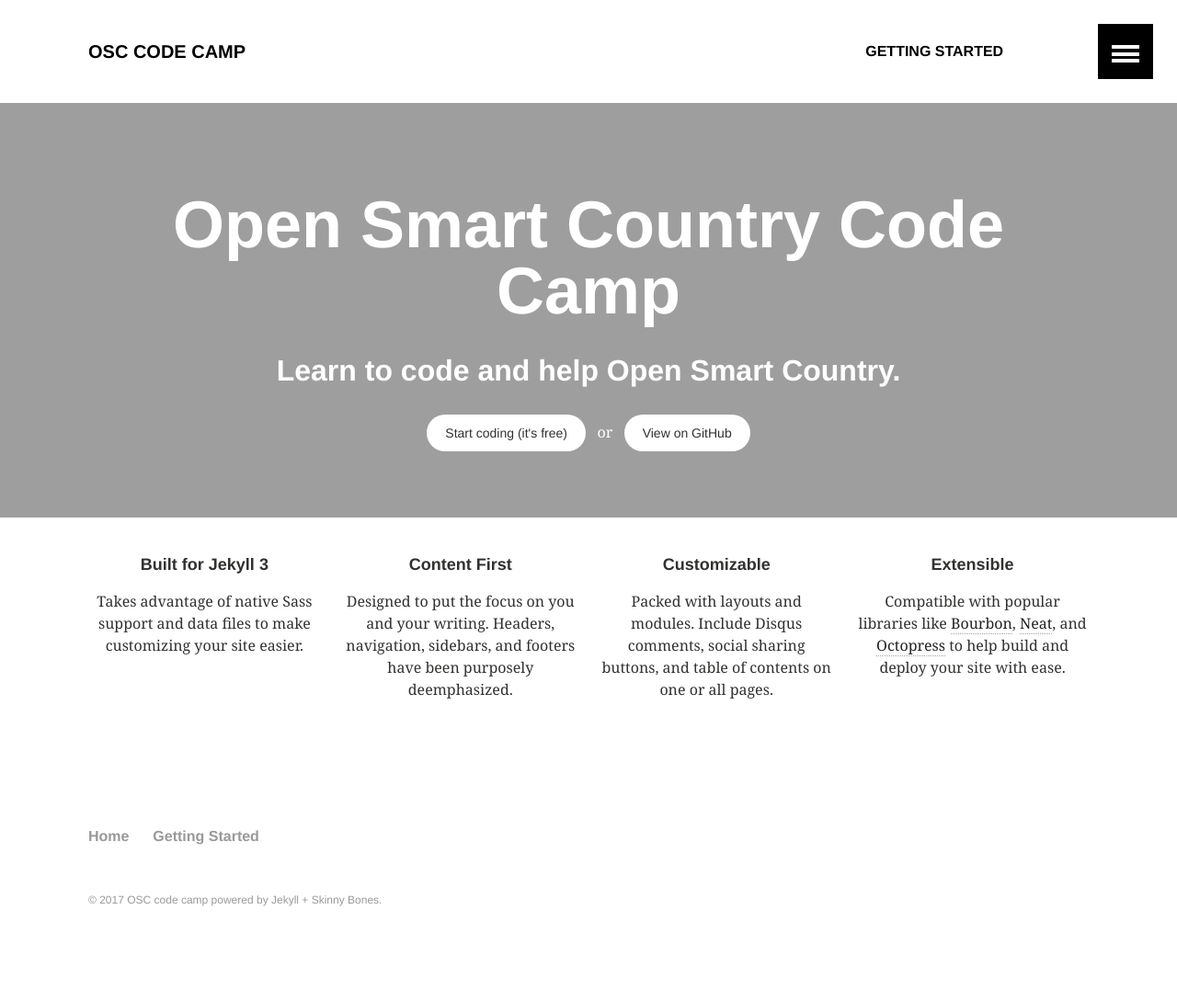
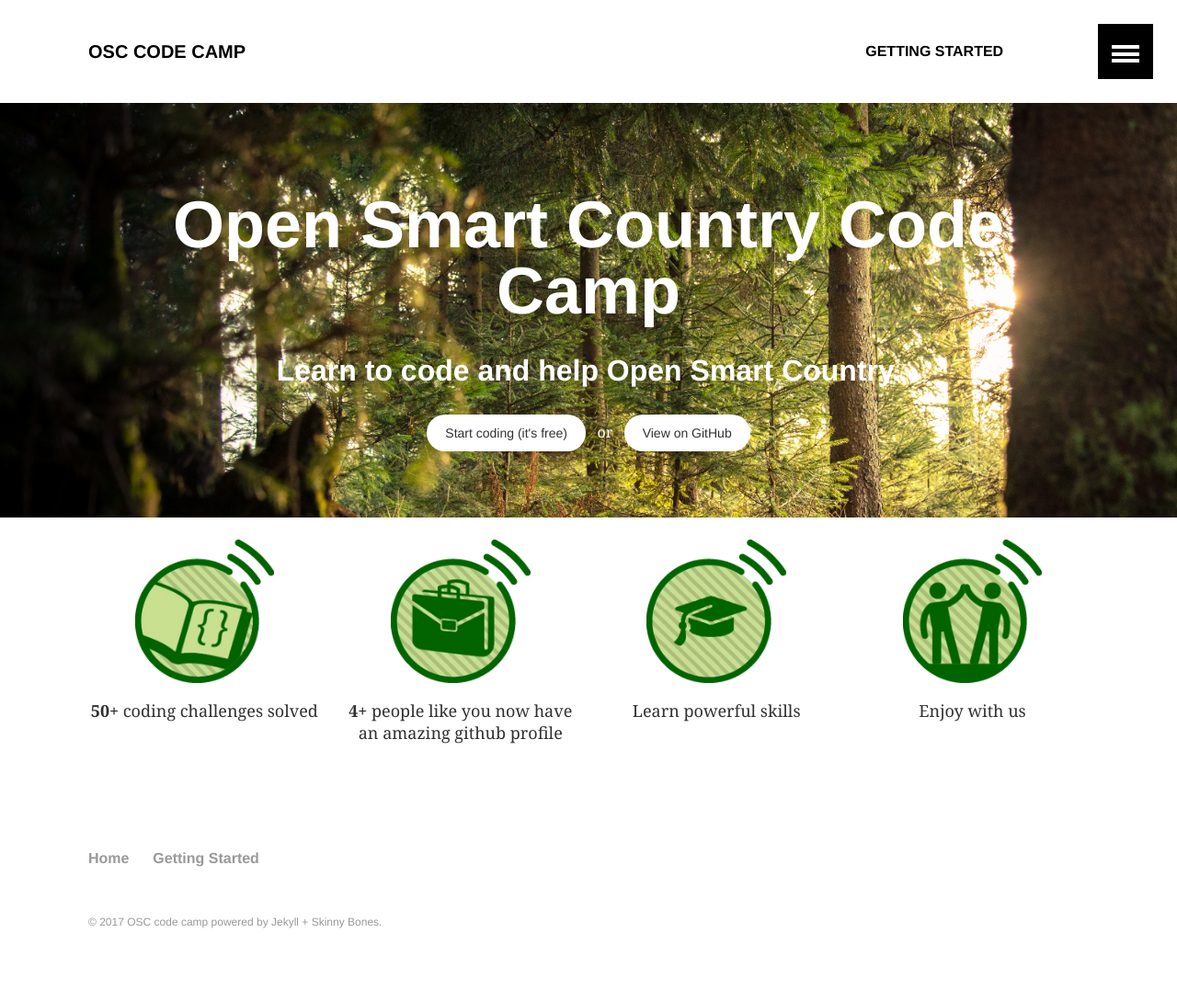
Before and after one commit to ilice/OSC, a Jekyll site: the page built from docs/index.md, in a window 1280 px wide. Shown: the whole page at 92% size. Built offline with Jekyll 4.4.1, drawn with Linux system fonts in a browser that asks for light colours; before the commit the page ends 1065 px from its top, so only the background shows below that.

Commit message:
From previous commit

```diff
--- a/docs/index.md
+++ b/docs/index.md
@@ -2,29 +2,29 @@
 layout: home
 permalink: /
 image:
-  feature: wood-texture-1600x800.jpg
+  feature: nature-photo-1600x800.jpeg
 ---
 
 <div class="tiles">
 
 <div class="tile">
-  <h2 class="post-title">Built for Jekyll 3</h2>
-  <p class="post-excerpt">Takes advantage of native Sass support and data files to make customizing your site easier.</p>
+  <img src="{{ site.url }}/images/OSC_codingchallenges.png">
+  <p class="post-title"><strong>50+</strong> coding challenges solved</p>
 </div><!-- /.tile -->
 
 <div class="tile">
-  <h2 class="post-title">Content First</h2>
-  <p class="post-excerpt">Designed to put the focus on you and your writing. Headers, navigation, sidebars, and footers have been purposely deemphasized.</p>
+  <img src="{{ site.url }}/images/OSC_github_portfolio.png">
+  <p class="post-title"><strong>4+</strong> people like you now have an amazing github profile</p>
 </div><!-- /.tile -->
 
 <div class="tile">
-  <h2 class="post-title">Customizable</h2>
-  <p class="post-excerpt">Packed with layouts and modules. Include Disqus comments, social sharing buttons, and table of contents on one or all pages.</p>
+  <img src="{{ site.url }}/images/OSC_learn_skills.png">
+  <p class="post-title">Learn powerful skills</p>
 </div><!-- /.tile -->
 
 <div class="tile">
-  <h2 class="post-title">Extensible</h2>
-  <p class="post-excerpt">Compatible with popular libraries like <a href="http://bourbon.io">Bourbon</a>, <a href="http://neat.bourbon.io/">Neat</a>, and <a href="http://github.com/octopress/octopress">Octopress</a> to help build and deploy your site with ease.</p>
+  <img src="{{ site.url }}/images/OSC_community_enjoy.png">
+  <p class="post-title">Enjoy with us</p>
 </div><!-- /.tile -->
 
 </div><!-- /.tiles -->
```
